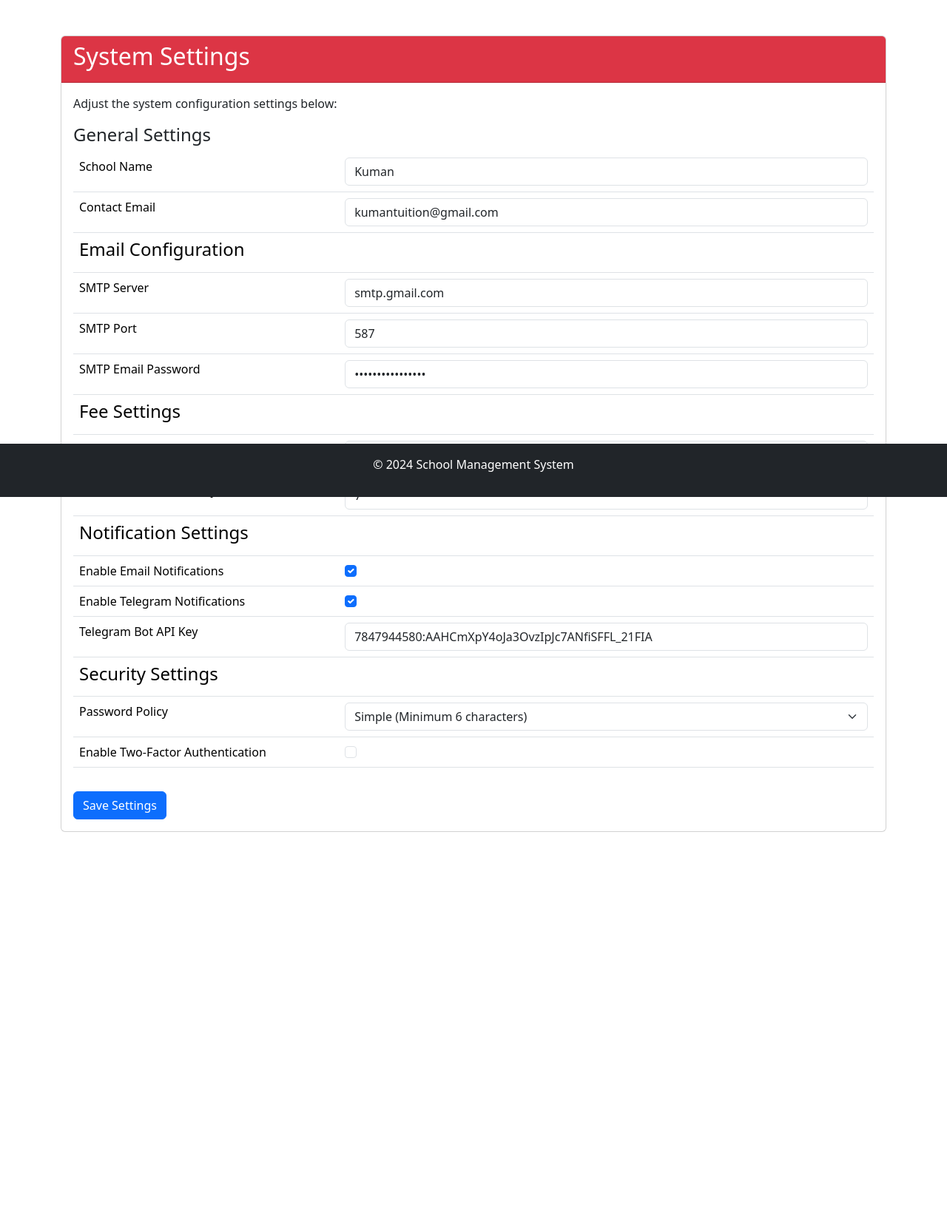
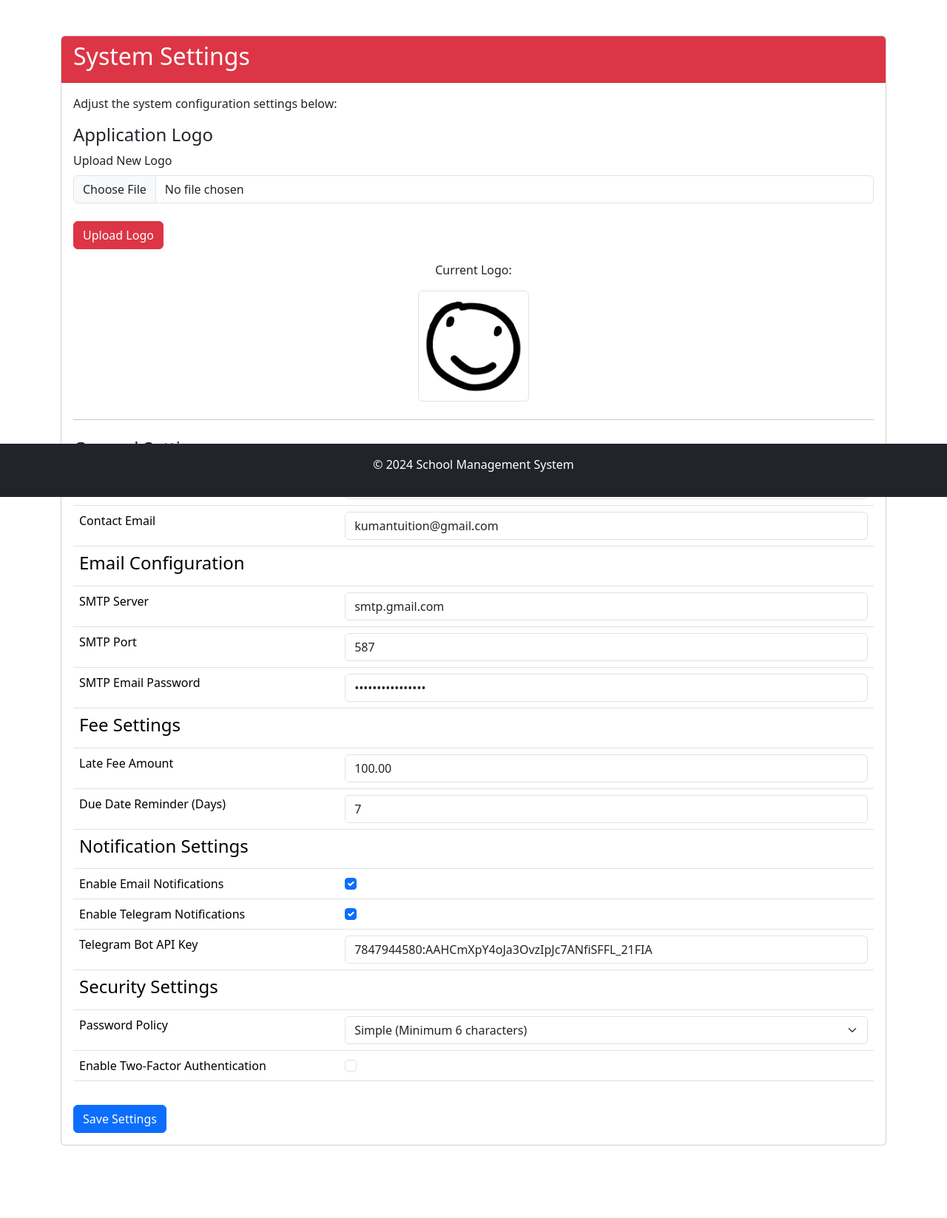
Before and after one commit to djzzlim/Monthly-Fee-Management-System, a Flask app: page /admin/system-settings in a window 1280 px wide. Shown: the part 128-1775 px from the top of the page at 74% size. Before the commit the page ends 1253 px from the top, so only its background shows below. Run offline with Flask 3, Linux system fonts and the light colour scheme; a user stored in the database is signed in; some libraries are stand-ins or nearby versions.

Commit message:
Added change image feature

```diff
--- a/app/routes/admin_routes.py
+++ b/app/routes/admin_routes.py
@@ -6,6 +6,8 @@ from app.models.models import User, Role, Settings
 from .routes import role_required, app_name
 from sqlalchemy import func
 from datetime import datetime
+from app.utilities.utils import allowed_file, compress_image, convert_to_favicon
+import os
 import uuid
 
 # Create the admin blueprint
@@ -42,7 +44,44 @@ def system_settings():
     # Pass settings to the template
     return render_template('admin/system_settings.html', settings=settings, app_name=app_name())
 
-# Route to manage system settings (empty for now)
+# Route to update the logo
+@admin.route('/admin/update_logo', methods=['GET', 'POST'])
+@login_required
+@role_required('1')
+def update_logo():
+    print("Received request to update logo.")  # Debugging line
+
+    if 'app_logo' not in request.files:
+        flash('No file part', 'danger')
+        return redirect(url_for('system_settings'))
+
+    file = request.files['app_logo']
+    if file.filename == '':
+        flash('No selected file', 'danger')
+        return redirect(url_for('system_settings'))
+
+    if file and allowed_file(file.filename):
+        filename = 'logo.png'
+        filepath = os.path.join(current_app.config['UPLOAD_FOLDER'], filename)
+
+        try:
+            print(f"Saving file to {filepath}")  # Debugging line
+            file.save(filepath)
+
+            # Compress the image after saving
+            compress_image(filepath)
+
+            # Optionally, create a favicon from the logo
+            convert_to_favicon(filepath)
+
+            flash('Logo updated successfully!', 'success')
+        except Exception as e:
+            print(f"Error saving file: {str(e)}")  # Debugging line
+            flash(f'Error saving file: {str(e)}', 'danger')
+    else:
+        flash('Invalid file type or size!', 'danger')
+
+    return redirect(url_for('admin.system_settings'))
 
 
 @admin.route('/update_settings', methods=['GET', 'POST'])
--- a/app/routes/routes.py
+++ b/app/routes/routes.py
@@ -1,4 +1,4 @@
-from flask import Blueprint, render_template, abort, current_app
+from flask import Blueprint, render_template, abort, current_app, redirect, url_for
 from flask_login import login_required, current_user
 from app.models.models import Settings
 from functools import wraps
@@ -28,15 +28,15 @@ routes = Blueprint('routes', __name__)
 
 @routes.route('/', methods=['GET', 'POST'])
 def home():
-    return render_template("home.html")
+    return render_template("home.html", app_name=app_name())
 
 
 @routes.route('/dashboard')
 @login_required  # Ensure the user is logged in
 def dashboard():
-    app_name = "School Management System"
-    with current_app.app_context():
-        setting = Settings.query.filter_by(setting_key='school_name').first()
-        if setting and setting.setting_value:
-            app_name = setting.setting_value
-    return render_template('dashboard.html', app_name=app_name)
+    if current_user.role_id == '1':  # Admin
+        return redirect(url_for('admin.dashboard'))
+    elif current_user.role_id == '4':  # Accountant
+        return redirect(url_for('accountant.dashboard'))
+    else:
+        return redirect(url_for('routes.home'))
--- a/app/templates/admin/system_settings.html
+++ b/app/templates/admin/system_settings.html
@@ -1,5 +1,8 @@
-{% extends "share/dashboard.html" %} {% block title %}System Settings{% endblock %}
-{% block card_header %}bg-danger{% endblock %} {% block card_title %}System Settings{% endblock %} {% block card_content %}
+{% extends "share/dashboard.html" %}
+{% block title %}System Settings{% endblock %}
+{% block card_header %}bg-danger{% endblock %}
+{% block card_title %}System Settings{% endblock %}
+{% block card_content %}
 
 <p>Adjust the system configuration settings below:</p>
 
@@ -14,11 +17,28 @@
     {% endif %}
 {% endwith %}
 
+<!-- Logo Update Section -->
+<h4>Application Logo</h4>
+<form action="{{ url_for('admin.update_logo') }}" method="post" enctype="multipart/form-data">
+    <div class="mb-3">
+        <label for="app_logo" class="form-label">Upload New Logo</label>
+        <input type="file" class="form-control" id="app_logo" name="app_logo" accept="image/*" required>
+    </div>
+    <button type="submit" class="btn btn-danger mt-2">Upload Logo</button>
+</form>
+
+<!-- Display Current Logo -->
+<div class="text-center mt-3">
+    <p>Current Logo:</p>
+    <img src="{{ url_for('static', filename='logo.png') }}" alt="Current Logo" class="img-thumbnail" width="150">
+</div>
+
+<hr class="my-4">
+
 <!-- General Settings -->
 <h4>General Settings</h4>
 <form action="{{ url_for('admin.update_settings') }}" method="post">
     <table class="table">
-        <!-- General Settings -->
         <tr>
             <td><label for="school_name" class="form-label">School Name</label></td>
             <td><input type="text" class="form-control" id="school_name" name="school_name" value="{{ settings['school_name'] }}" required></td>
@@ -43,13 +63,13 @@
             <td><input type="password" class="form-control" id="smtp_email_password" name="smtp_email_password" value="{{ settings['smtp_email_password'] }}" required></td>
         </tr>
 
-        <!-- Other Settings -->
+        <!-- Fee Settings -->
         <tr><th colspan="2"><h4>Fee Settings</h4></th></tr>
         <tr>
             <td><label for="late_fee_amount" class="form-label">Late Fee Amount</label></td>
             <td>
                 <input type="number" class="form-control" id="late_fee_amount" name="late_fee_amount"
-                        value="{{ '%.2f' % (settings['late_fee_amount'] | float) }}" min="0" step="0.01" required>
+                       value="{{ '%.2f' % (settings['late_fee_amount'] | float) }}" min="0" step="0.01" required>
             </td>
         </tr>
         <tr>
@@ -71,7 +91,7 @@
             <td><label for="telegram_bot_api_key" class="form-label">Telegram Bot API Key</label></td>
             <td>
                 <input type="text" class="form-control" id="telegram_bot_api_key" name="telegram_bot_api_key"
-                        value="{{ settings['telegram_bot_api_key'] }}">
+                       value="{{ settings['telegram_bot_api_key'] }}">
             </td>
         </tr>
 
@@ -94,4 +114,5 @@
     <button type="submit" class="btn btn-primary mt-3">Save Settings</button>
 </form>
 
+
 {% endblock %}
--- a/app/templates/home.html
+++ b/app/templates/home.html
@@ -1,7 +1,7 @@
 {% extends "share/base.html" %} {% block title %} Home {% endblock %} {% block content
 %}
 
-<h3 class="mb-4">Welcome to the Kindergarten Fee Management System</h3>
+<h3 class="mb-4">Welcome to {{app_name}} Fee Management System</h3>
 <p class="mb-4 text-muted">
   Manage student fees, payments, and more with ease.
 </p>
--- a/app/templates/share/base.html
+++ b/app/templates/share/base.html
@@ -15,6 +15,7 @@
       href="https://stackpath.bootstrapcdn.com/font-awesome/4.7.0/css/font-awesome.min.css"
       crossorigin="anonymous"
     />
+    <link rel="icon" href="/static/favicon.ico" type="image/x-icon" />
     <link rel="stylesheet" href="/static/css/style.css" />
 
     <title>{% block title%} {% endblock %}</title>
@@ -27,7 +28,7 @@
             <div class="card shadow card-shadow">
               <div class="card-body text-center">
                 <!-- Logo -->
-                <img src="/static/kuman.png" alt="Logo" class="logo" />
+                <img src="/static/logo.png" alt="Logo" class="logo" />
 
                 {% block content %} {% endblock %}
               </div>
--- a/app/templates/share/dashboard.html
+++ b/app/templates/share/dashboard.html
@@ -4,7 +4,7 @@
 		<meta charset="UTF-8" />
 		<meta name="viewport" content="width=device-width, initial-scale=1.0" />
 		<title>{% block title %}Dashboard{% endblock %}</title>
-		<link rel="icon" href="static/kuman.ico" type="image/x-icon" />
+		<link rel="icon" href="/static/favicon.ico" type="image/x-icon" />
 		<link
 			href="https://cdn.jsdelivr.net/npm/bootstrap@5.3.0-alpha1/dist/css/bootstrap.min.css"
 			rel="stylesheet"
@@ -46,7 +46,7 @@
 			</div>
 		</header>
 
-		<main class="container my-5">
+		<main class="container my-5" style="padding-bottom: 50px;">
 			<div class="card">
 				<div
 					class="card-header text-white {% block card_header %}{% endblock %}"
--- a/app/utilities/bot.py
+++ b/app/utilities/bot.py
@@ -2,7 +2,6 @@ from telegram import Update, InlineKeyboardButton, InlineKeyboardMarkup
 from telegram.ext import Application, CommandHandler, CallbackQueryHandler, MessageHandler, ContextTypes, filters
 from app.models.models import Settings, User
 from app import create_app, db
-from flask import current_app
 
 flask_app = create_app()
 flask_app.app_context().push()
--- /dev/null
+++ b/app/utilities/utils.py
@@ -0,0 +1,44 @@
+from PIL import Image
+import os
+
+# Path for saving the processed images
+UPLOAD_FOLDER = 'app/static'
+
+def allowed_file(filename):
+    """Check if a file is allowed based on its extension."""
+    ALLOWED_EXTENSIONS = {'png', 'jpg', 'jpeg', 'gif'}
+    return '.' in filename and filename.rsplit('.', 1)[1].lower() in ALLOWED_EXTENSIONS
+
+# Function to compress and save the logo
+from PIL import Image
+
+def compress_image(file_path):
+    try:
+        # Open the image using Pillow
+        img = Image.open(file_path)
+
+        # Check if the image has an alpha channel (transparency)
+        if img.mode == 'RGBA':
+            # The image already has transparency (RGBA), so save as is
+            img.save(file_path, optimize=True, quality=80)
+        elif img.mode == 'P' and 'transparency' in img.info:
+            # Palette-based images (P mode) with transparency should be converted to RGBA
+            img = img.convert('RGBA')
+            img.save(file_path, optimize=True, quality=80)
+        else:
+            # For non-transparent images (RGB), convert to RGB before saving
+            img = img.convert('RGB')
+            img.save(file_path, optimize=True, quality=80)
+    except Exception as e:
+        raise Exception(f"Error compressing image: {str(e)}")
+
+
+# Function to convert the image to favicon.ico
+def convert_to_favicon(file_path):
+    try:
+        # Convert the image to ICO format
+        favicon_path = os.path.join(UPLOAD_FOLDER, 'favicon.ico')
+        img = Image.open(file_path)
+        img.save(favicon_path, format='ICO')
+    except Exception as e:
+        raise Exception(f"Error converting to favicon: {str(e)}")
--- a/main.py
+++ b/main.py
@@ -2,6 +2,7 @@ import multiprocessing
 import signal
 from app import create_app, db
 from app.utilities.bot import start_bot
+from app.utilities.email import send_email
 
 app = create_app()
 
@@ -18,13 +19,20 @@ if __name__ == "__main__":
     # Set up the signal handler
     signal.signal(signal.SIGINT, handle_shutdown)  # Handle Ctrl+C termination
 
+    # Start the bot in a separate process
+    bot_process = multiprocessing.Process(target=run_bot)
+    bot_process.start()
+
     # Create the Flask app context
     with app.app_context():
         db.create_all()  # Create tables in the database
 
-    # Start the bot in a separate process
-    bot_process = multiprocessing.Process(target=run_bot)
-    # bot_process.start()
+        # Now call send_email within the app context
+        test_subject = "Test Email from Main"
+        test_body = "This email is sent from the main application."
+        test_receiver = "djzzlim@gmail.com"
+
+        send_email(test_subject, test_body, test_receiver)
 
     # Run the Flask app
     app.run(debug=True, use_reloader=False)  # use_reloader=False to avoid double execution
```
Also changed, not shown: app/__init__.py (+8 -10 lines), app/utilities/email.py (added, +49 -0 lines), app/static/favicon.ico (added), app/static/kuman.ico (deleted), app/static/kuman.png (deleted), app/static/logo.png (added), instance/db.sqlite3.
